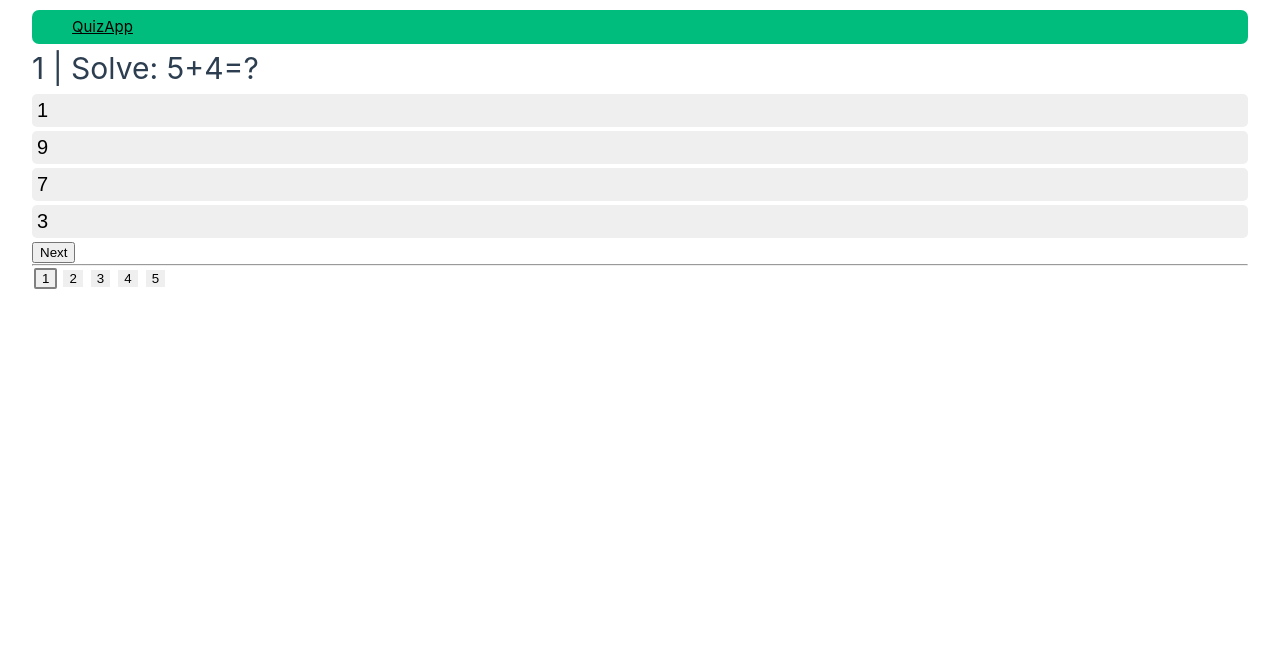
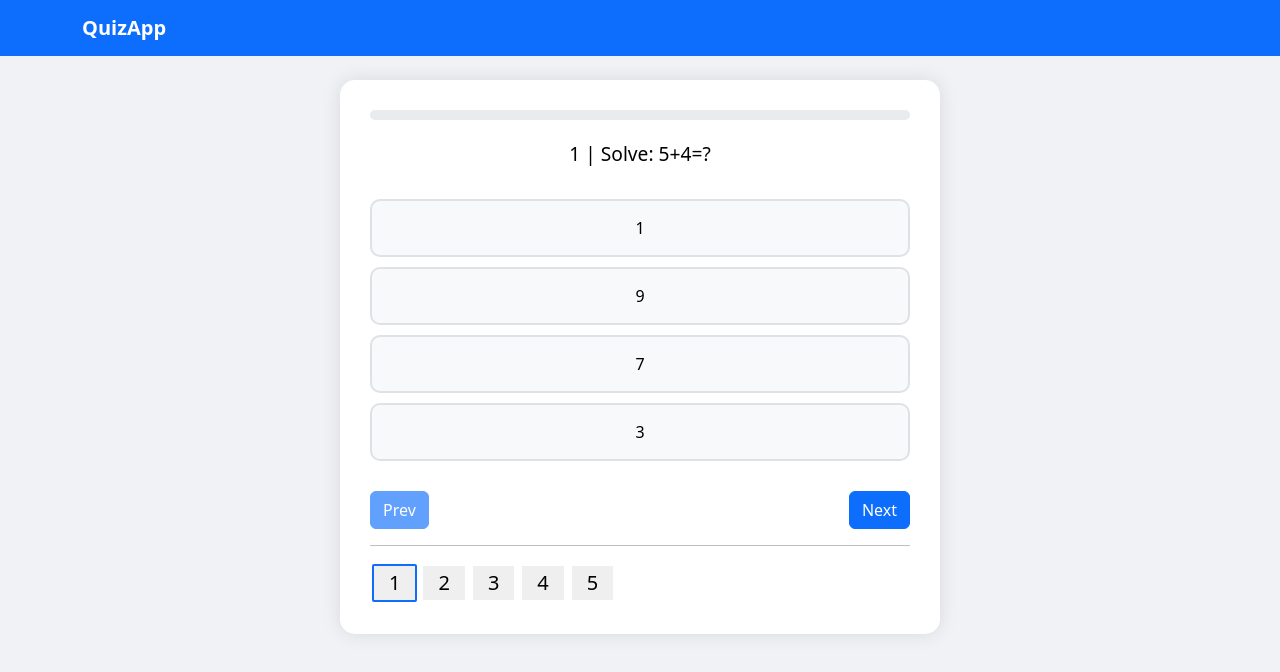
Before and after one commit to asadbek-sotiboldiyev/vue-quiz-app, a Vue app: page /quizzes in a window 1280 px wide. Shown: the top 672 px of the page. Built offline with nearby package versions, Linux system fonts and the light colour scheme.

Commit message:
bootstrap5 added

```diff
--- a/index.html
+++ b/index.html
@@ -3,6 +3,7 @@
   <head>
     <meta charset="UTF-8">
     <link rel="icon" href="/favicon.ico">
+    <link href="https://cdn.jsdelivr.net/npm/bootstrap@5.3.7/dist/css/bootstrap.min.css" rel="stylesheet" integrity="sha384-LN+7fdVzj6u52u30Kp6M/trliBMCMKTyK833zpbD+pXdCLuTusPj697FH4R/5mcr" crossorigin="anonymous">
     <meta name="viewport" content="width=device-width, initial-scale=1.0">
     <title>Vite App</title>
   </head>
--- a/src/App.vue
+++ b/src/App.vue
@@ -1,48 +1,46 @@
-<!-- <script setup>
-import { RouterLink, RouterView } from 'vue-router'
-import HelloWorld from './components/HelloWorld.vue'
-</script>
 
 <template>
-  <header>
-    <img alt="Vue logo" class="logo" src="@/assets/logo.svg" width="125" height="125" />
+  <div>
+    <nav class="navbar navbar-expand-lg navbar-dark bg-primary">
+      <div class="container">
+        <!-- Site Name (Left Side) -->
+        <RouterLink class="navbar-brand fw-bold" to="/">QuizApp</RouterLink>
 
-    <div class="wrapper">
-      <HelloWorld msg="You did it!" />
+        <!-- Mobile Toggle Button -->
+        <button class="navbar-toggler" type="button" data-bs-toggle="collapse" data-bs-target="#navbarNav">
+          <span class="navbar-toggler-icon"></span>
+        </button>
 
-      <nav>
-        <RouterLink to="/">Home</RouterLink>
-        <RouterLink to="/link">Link</RouterLink>
-        <RouterLink to="/about">About</RouterLink>
+        <!-- Navigation Links (Right Side) -->
+        <!-- <div class="collapse navbar-collapse justify-content-end" id="navbarNav">
+          <ul class="navbar-nav">
+            <li class="nav-item">
+              <a class="nav-link" href="#">Home</a>
+            </li>
+            <li class="nav-item">
+              <a class="nav-link" href="#">About</a>
+            </li>
+          </ul>
+        </div> -->
+      </div>
     </nav>
+    <div class="container mt-4">
+      <RouterView />
     </div>
-  </header>
-
-  <RouterView />
-</template>
- -->
-<template>
-  <div>
-    <header>
-      <RouterLink to="/">QuizApp</RouterLink>
-    </header>
-
-    <RouterView />
 
   </div>
 </template>
 
-
 <script>
 import { RouterLink, RouterView } from 'vue-router';
+
 export default {
-
 }
 </script>
 
-
 <style scoped>
-  header, header a{
+header,
+header a {
   margin-top: 10px;
   padding: 5px 20px;
   border-radius: 7px;
@@ -50,5 +48,4 @@ export default {
   background-color: var(--green);
   color: black;
 }
-
 </style>
--- a/src/assets/base.css
+++ /dev/null
@@ -1,87 +0,0 @@
-/* color palette from <https://github.com/vuejs/theme> */
-:root {
-  --green: hsla(160, 100%, 37%, 1);
-  --vt-c-white: #ffffff;
-  --vt-c-white-soft: #f8f8f8;
-  --vt-c-white-mute: #f2f2f2;
-
-  --vt-c-black: #181818;
-  --vt-c-black-soft: #222222;
-  --vt-c-black-mute: #282828;
-
-  --vt-c-indigo: #2c3e50;
-
-  --vt-c-divider-light-1: rgba(60, 60, 60, 0.29);
-  --vt-c-divider-light-2: rgba(60, 60, 60, 0.12);
-  --vt-c-divider-dark-1: rgba(84, 84, 84, 0.65);
-  --vt-c-divider-dark-2: rgba(84, 84, 84, 0.48);
-
-  --vt-c-text-light-1: var(--vt-c-indigo);
-  --vt-c-text-light-2: rgba(60, 60, 60, 0.66);
-  --vt-c-text-dark-1: var(--vt-c-white);
-  --vt-c-text-dark-2: rgba(235, 235, 235, 0.64);
-}
-
-/* semantic color variables for this project */
-:root {
-  --color-background: var(--vt-c-white);
-  --color-background-soft: var(--vt-c-white-soft);
-  --color-background-mute: var(--vt-c-white-mute);
-
-  --color-border: var(--vt-c-divider-light-2);
-  --color-border-hover: var(--vt-c-divider-light-1);
-
-  --color-heading: var(--vt-c-text-light-1);
-  --color-text: var(--vt-c-text-light-1);
-
-  --section-gap: 160px;
-}
-
-@media (prefers-color-scheme: dark) {
-  :root {
-    --color-background: var(--vt-c-black);
-    --color-background-soft: var(--vt-c-black-soft);
-    --color-background-mute: var(--vt-c-black-mute);
-
-    --color-border: var(--vt-c-divider-dark-2);
-    --color-border-hover: var(--vt-c-divider-dark-1);
-
-    --color-heading: var(--vt-c-text-dark-1);
-    --color-text: var(--vt-c-text-dark-2);
-  }
-}
-
-*,
-*::before,
-*::after {
-  box-sizing: border-box;
-  margin: 0;
-  font-weight: normal;
-}
-
-body {
-  /* min-height: 100vh; */
-  color: var(--color-text);
-  background: var(--color-background);
-  transition:
-    color 0.5s,
-    background-color 0.5s;
-  line-height: 1.6;
-  font-family:
-    Inter,
-    -apple-system,
-    BlinkMacSystemFont,
-    'Segoe UI',
-    Roboto,
-    Oxygen,
-    Ubuntu,
-    Cantarell,
-    'Fira Sans',
-    'Droid Sans',
-    'Helvetica Neue',
-    sans-serif;
-  font-size: 15px;
-  text-rendering: optimizeLegibility;
-  -webkit-font-smoothing: antialiased;
-  -moz-osx-font-smoothing: grayscale;
-}
--- a/src/assets/main.css
+++ b/src/assets/main.css
@@ -1,28 +1,98 @@
-@import './base.css';
-
-#app {
-  max-width: 1280px;
-  margin: 0 auto;
-  padding: 2rem;
-  font-weight: normal;
+/* https://bootstrapexamples.com/@ross-wille/interactive-quiz-application */
+body {
+    background-color: #f0f2f5;
+    min-height: 100vh;
+    /* display: flex; */
+    align-items: center;
+    color: black;
 }
 
-.green {
-  text-decoration: none;
-  color: hsla(160, 100%, 37%, 1);
-  transition: 0.4s;
-  padding: 3px;
+.quiz-container {
+    background-color: white;
+    border-radius: 15px;
+    box-shadow: 0 0 20px rgba(0, 0, 0, 0.1);
+    padding: 30px;
+    max-width: 600px;
+    width: 100%;
+    margin: auto;
 }
 
-@media (hover: hover) {
-  a:hover {
-    background-color: hsla(160, 100%, 37%, 0.2);
-  }
+.quiz-header {
+    text-align: center;
+    margin-bottom: 30px;
 }
 
-@media (min-width: 1024px) {
-  #app {
-    grid-template-columns: 1fr 1fr;
-    padding: 0 2rem;
-  }
+.question {
+    font-size: 1.2rem;
+    margin-bottom: 20px;
 }
+
+.options {
+    display: grid;
+    gap: 10px;
+}
+
+.option {
+    background-color: #f8f9fa;
+    border: 2px solid #dee2e6;
+    border-radius: 10px;
+    padding: 15px;
+    cursor: pointer;
+    transition: all 0.3s ease;
+}
+
+.option:hover {
+    background-color: #e9ecef;
+}
+
+
+.selected {
+    background-color: #cfe2ff;
+    border-color: #0d6efd;
+}
+
+.current{
+    border-color: #0d6efd !important;
+}
+
+.option.correct {
+    background-color: #d4edda;
+    border-color: #28a745;
+}
+
+.option.incorrect {
+    background-color: #f8d7da;
+    border-color: #dc3545;
+}
+
+.quiz-footer {
+    display: flex;
+    justify-content: space-between;
+    align-items: center;
+    margin-top: 30px;
+}
+
+.timer {
+    font-size: 1.2rem;
+    font-weight: bold;
+}
+
+.progress {
+    height: 10px;
+    margin-bottom: 20px;
+}
+
+.results {
+    text-align: center;
+}
+
+.result-icon {
+    font-size: 4rem;
+    margin-bottom: 20px;
+}
+
+.score {
+    font-size: 2rem;
+    font-weight: bold;
+    margin-bottom: 20px;
+}
--- a/src/views/HomeView.vue
+++ b/src/views/HomeView.vue
@@ -3,10 +3,10 @@ import { RouterLink, RouterView } from 'vue-router'
 </script>
 
 <template>
-  <main>
-    <h1>Welcome to QuizApp</h1>
+  <main class="p-5 mb-4 bg-light rounded-3 shadow-lg">
+    <h1 class="mb-4">Welcome to QuizApp</h1>
 
-    <RouterLink to="/quizzes" class="btn">Go to quizzes</RouterLink>
+    <RouterLink to="/quizzes" class="btn btn-info">Go to quizzes</RouterLink>
   </main>
 </template>
 
--- a/src/views/QuizView.vue
+++ b/src/views/QuizView.vue
@@ -1,12 +1,33 @@
 <template>
-    <div>
-        <h1>{{ current + 1 }} | {{ getQuiz(current).question }}</h1>
-        <button v-for="answer in getQuiz(current).answers" :key="answer.value" class="btn-ans" @click="selectAnswer"
-            :class="(answer.selected ? 'selected' : '')" :value=answer.value>{{ answer.title }}
+  <div class="container">
+    <div class="quiz-container" id="quiz">
+      <div class="progress">
+        <div class="progress-bar progress-bar-striped"
+          role="progressbar" style="width: 0%" aria-valuenow="0" aria-valuemin="0"
+          :style="{width: progressNow() + '%'}"
+          :class="(progressNow() == 100 ? 'bg-success' : '')"
+          aria-valuemax="100"></div>
+      </div>
+
+      <div class="quiz-header" id="question-container">
+        <p class="question">{{ current + 1 }} | {{ getQuiz(current).question }}</p>
+      </div>
+
+      <div class="options" id="options">
+        <button v-for="answer in getQuiz(current).answers" :key="answer.value" class="option"
+          :class="(answer.selected ? 'selected' : '')" :value=answer.value @click="selectAnswer">{{ answer.title }}
         </button>
+      </div>
 
-        <button v-if="current > 0" @click="prevQuiz">Prev</button>
-        <button @click="nextQuiz">{{ (current + 1 < quizzes.length ? 'Next' : 'Submit') }}</button>
+      <div class="quiz-footer">
+        <button @click="prevQuiz" class="btn btn-primary" id="next-btn" :disabled="current <= 0">Prev</button>
+        <button
+          @click="nextQuiz"
+          class="btn btn-primary" id="next-btn"
+          :disabled="current == quizCnt">
+          {{ (current+1 < quizCnt ? 'Next' : 'Submit') }} </button>
+      </div>
+
 
       <hr>
 
@@ -16,14 +37,15 @@
       </button>
 
     </div>
+  </div>
 </template>
 
 
 <script>
-let quizCnt = 5;
 export default {
   data() {
     return {
+      quizCnt: 5,
       quizzes: [
         {
           id: 1,
@@ -76,7 +98,7 @@ export default {
           ]
         },
       ],
-            answers: Array(quizCnt).fill(null),
+      answers: Array(5).fill(null),
       current: 0,
     }
   },
@@ -104,6 +126,12 @@ export default {
       let s = 0;
       q.answers.forEach(i => { if (i.selected) s++ });
       return s > 0;
+    },
+    progressNow(){
+      let cnt = 0;
+      this.answers.forEach(i => {if(i != null) cnt++})
+      let progress = (cnt / this.quizCnt) * 100;
+      return progress;
     }
   }
 }
@@ -115,26 +143,11 @@ export default {
   border: none;
 }
 
-.btn-ans {
-    width: 100%;
-    margin: 2px auto;
-    padding: 5px;
-    font-size: 20px;
-    text-align: left;
-    border-radius: 5px;
-}
-
 .list-item {
-    border: 2px solid var(--color-background);
+  border: 2px solid white;
   border-radius: 2px;
   margin: 2px;
-}
-
-.selected {
-    background-color: var(--green);
-}
-
-.current {
-    border-color: grey
+  padding: 2px 15px;
+  font-size: 20px;
 }
 </style>
```
Lines whose indentation alone changed are shown as unchanged.
